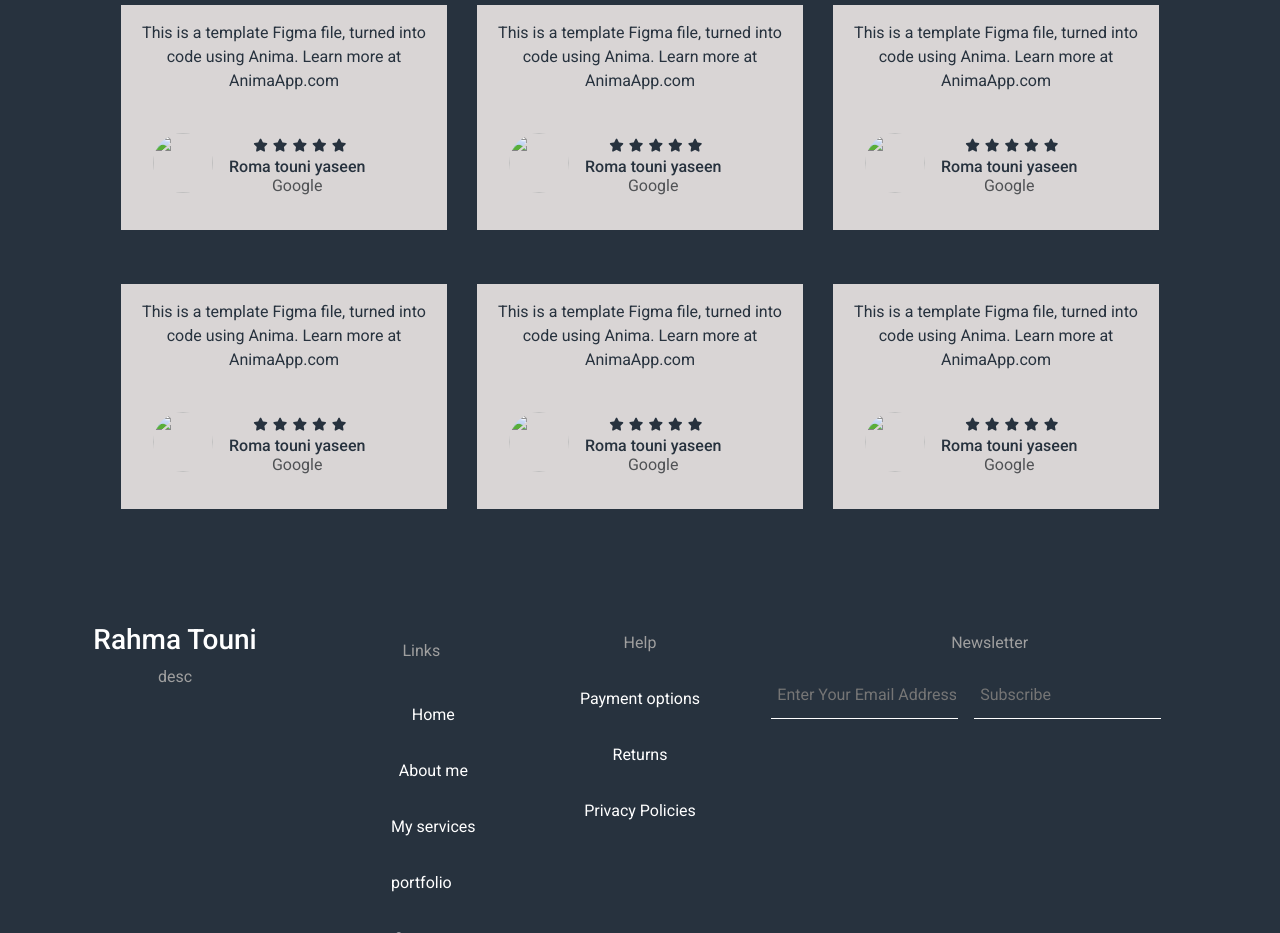
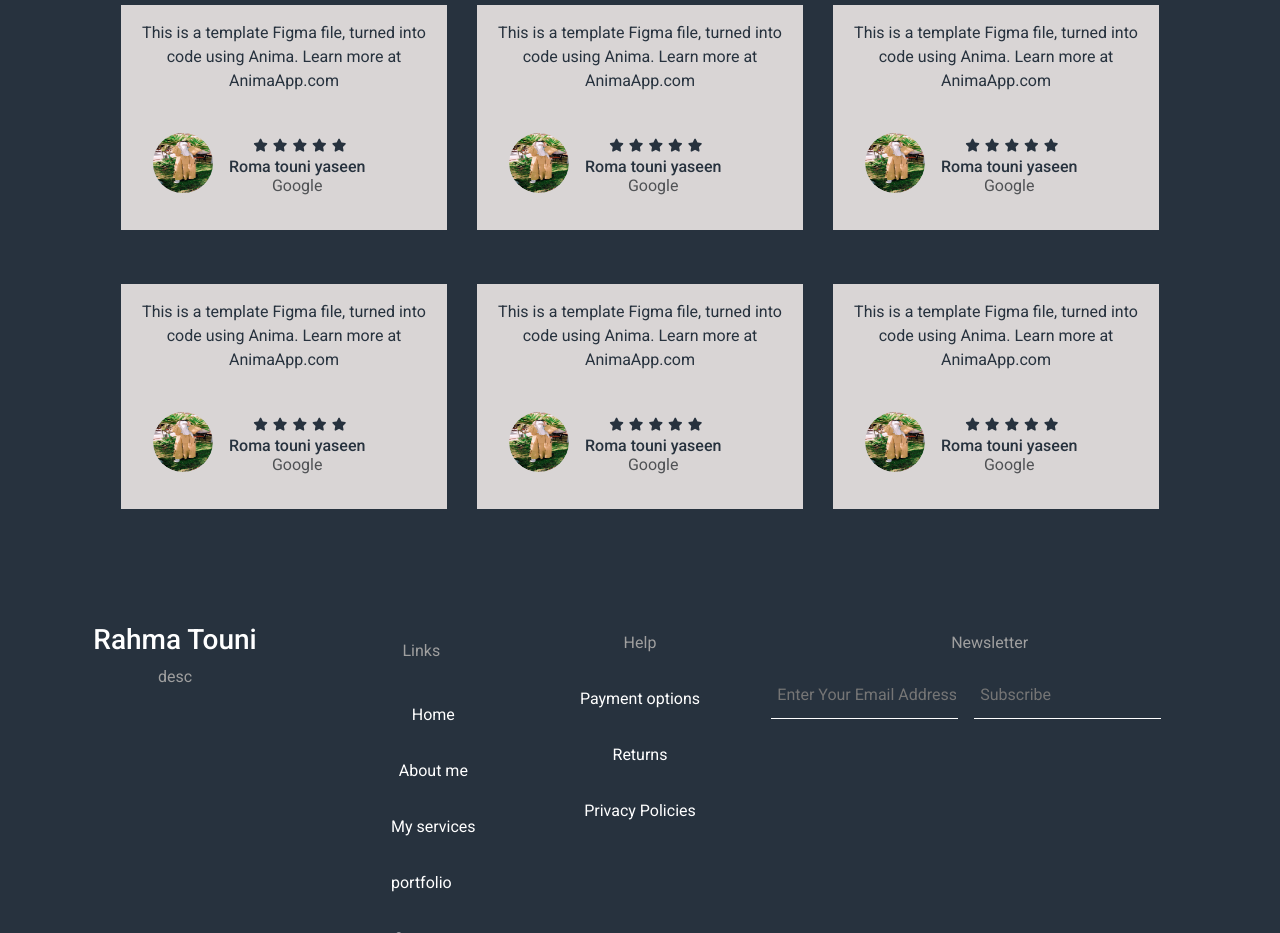
Before and after one commit to Romaelramly/MyPortfolio, a plain HTML site: page index.html in a window 1280 px wide. Shown: the part 3525-4458 px from the top of the page. Drawn offline with Linux system fonts and the light colour scheme.

Commit message:
frist updates

```diff
--- a/index.html
+++ b/index.html
@@ -258,7 +258,7 @@
               <p>This is a template Figma file, turned into code using Anima. Learn more at AnimaApp.com</p><br>
               <div class="content d-flex mx-3">
                 <div class="left">
-                  <img src="rahmaa.jpeg" alt="" class="img-fluid rounded" >
+                  <img src="images/rahmaa.jpeg" alt="" class="img-fluid rounded" >
                 </div>
                 <div class="right mx-3">
                   <span><i class="fa-solid fa-star"></i><i class="fa-solid fa-star"></i><i class="fa-solid fa-star"></i><i class="fa-solid fa-star"></i><i class="fa-solid fa-star"></i></span>
@@ -271,7 +271,7 @@
               <p>This is a template Figma file, turned into code using Anima. Learn more at AnimaApp.com</p><br>
               <div class="content d-flex mx-3">
                 <div class="left">
-                  <img src="rahmaa.jpeg" alt="" class="img-fluid rounded-circle" >
+                  <img src="images/rahmaa.jpeg" alt="" class="img-fluid rounded-circle" >
                 </div>
                 <div class="right mx-3">
                   <span><i class="fa-solid fa-star"></i><i class="fa-solid fa-star"></i><i class="fa-solid fa-star"></i><i class="fa-solid fa-star"></i><i class="fa-solid fa-star"></i></span>
@@ -284,7 +284,7 @@
               <p>This is a template Figma file, turned into code using Anima. Learn more at AnimaApp.com</p><br>
               <div class="content d-flex mx-3">
                 <div class="left">
-                  <img src="rahmaa.jpeg" alt="" class="img-fluid rounded-circle" >
+                  <img src="images/rahmaa.jpeg" alt="" class="img-fluid rounded-circle" >
                 </div>
                 <div class="right mx-3">
                   <span><i class="fa-solid fa-star"></i><i class="fa-solid fa-star"></i><i class="fa-solid fa-star"></i><i class="fa-solid fa-star"></i><i class="fa-solid fa-star"></i></span>
@@ -297,7 +297,7 @@
               <p>This is a template Figma file, turned into code using Anima. Learn more at AnimaApp.com</p><br>
               <div class="content d-flex mx-3">
                 <div class="left">
-                  <img src="rahmaa.jpeg" alt="" class="img-fluid rounded-circle" >
+                  <img src="images/rahmaa.jpeg" alt="" class="img-fluid rounded-circle" >
                 </div>
                 <div class="right mx-3">
                   <span><i class="fa-solid fa-star"></i><i class="fa-solid fa-star"></i><i class="fa-solid fa-star"></i><i class="fa-solid fa-star"></i><i class="fa-solid fa-star"></i></span>
@@ -310,7 +310,7 @@
               <p>This is a template Figma file, turned into code using Anima. Learn more at AnimaApp.com</p><br>
               <div class="content d-flex mx-3">
                 <div class="left">
-                  <img src="rahmaa.jpeg" alt="" class="img-fluid rounded-circle" >
+                  <img src="images/rahmaa.jpeg" alt="" class="img-fluid rounded-circle" >
                 </div>
                 <div class="right mx-3">
                   <span><i class="fa-solid fa-star"></i><i class="fa-solid fa-star"></i><i class="fa-solid fa-star"></i><i class="fa-solid fa-star"></i><i class="fa-solid fa-star"></i></span>
@@ -323,7 +323,7 @@
               <p>This is a template Figma file, turned into code using Anima. Learn more at AnimaApp.com</p><br>
               <div class="content d-flex mx-3">
                 <div class="left">
-                  <img src="rahmaa.jpeg" alt="" class="img-fluid rounded-circle" >
+                  <img src="images/rahmaa.jpeg" alt="" class="img-fluid rounded-circle" >
                 </div>
                 <div class="right mx-3">
                   <span><i class="fa-solid fa-star"></i><i class="fa-solid fa-star"></i><i class="fa-solid fa-star"></i><i class="fa-solid fa-star"></i><i class="fa-solid fa-star"></i></span>
```
